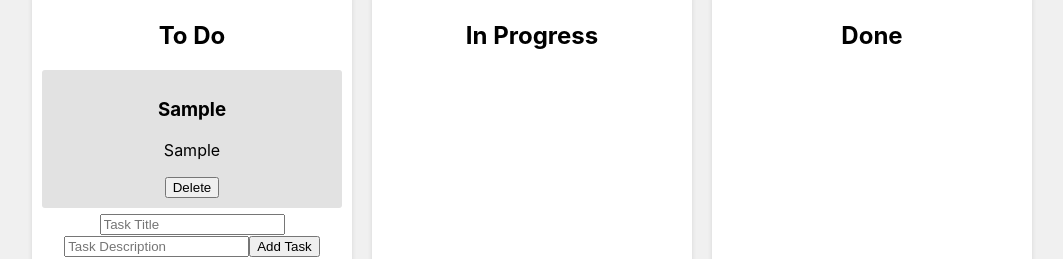
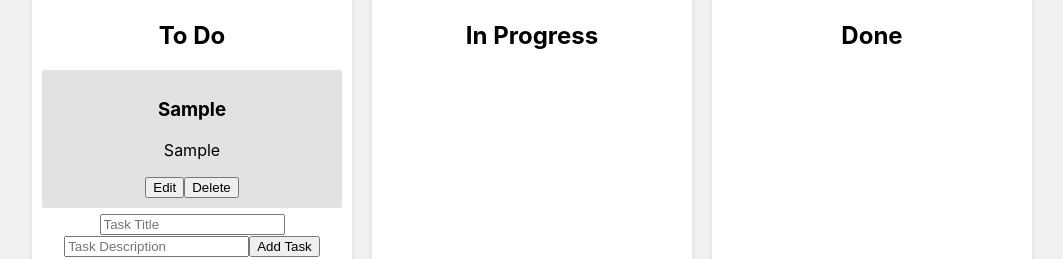
Before and after one commit to vquijano12/my-kanban-board, a React (Create React App) app in the folder kanban-board/: page / in a window 1280 px wide. Both pictures are taken after typing "Sample", "Sample" into the empty fields and a click on the button "Add Task". Shown: the part 151-410 px from the top of the page, without its empty margins (108-1171 px from the left). Built offline with nearby package versions, Linux system fonts and the light colour scheme.

Commit message:
feat: add task editing functionality

```diff
--- a/kanban-board/src/components/Column.js
+++ b/kanban-board/src/components/Column.js
@@ -1,42 +1,43 @@
-import React, { useState } from 'react';
-import Task from './Task';
-import { useDrop } from 'react-dnd';
+import React, { useState } from "react";
+import Task from "./Task";
+import { useDrop } from "react-dnd";
 
-function Column({ title, tasks, addTask, deleteTask, moveTask }) {
-  const [newTaskTitle, setNewTaskTitle] = useState('');
-  const [newTaskDescription, setNewTaskDescription] = useState('');
+function Column({ title, tasks, addTask, deleteTask, moveTask, editTask }) {
+  const [newTaskTitle, setNewTaskTitle] = useState("");
+  const [newTaskDescription, setNewTaskDescription] = useState("");
 
   const handleAddTask = () => {
     const newTask = {
       id: Date.now(),
       title: newTaskTitle,
-      description: newTaskDescription
+      description: newTaskDescription,
     };
     addTask(newTask);
-    setNewTaskTitle('');
-    setNewTaskDescription('');
+    setNewTaskTitle("");
+    setNewTaskDescription("");
   };
 
   const columnKey = {
     "To Do": "todo",
     "In Progress": "inProgress",
-    "Done": "done"
+    Done: "done",
   }[title];
 
   const [, drop] = useDrop({
-    accept: 'TASK',
-    drop: (item) => moveTask(item.id, item.column, columnKey)
+    accept: "TASK",
+    drop: (item) => moveTask(item.id, item.column, columnKey),
   });
 
   return (
     <div className="Column" ref={drop}>
       <h2>{title}</h2>
       <div className="task-list">
-        {tasks.map(task => (
+        {tasks.map((task) => (
           <Task
             key={task.id}
             task={task}
             deleteTask={() => deleteTask(columnKey, task.id)}
+            editTask={editTask}
             column={title}
           />
         ))}
@@ -47,13 +48,13 @@ function Column({ title, tasks, addTask, deleteTask, moveTask }) {
             type="text"
             placeholder="Task Title"
             value={newTaskTitle}
-            onChange={e => setNewTaskTitle(e.target.value)}
+            onChange={(e) => setNewTaskTitle(e.target.value)}
           />
           <input
             type="text"
             placeholder="Task Description"
             value={newTaskDescription}
-            onChange={e => setNewTaskDescription(e.target.value)}
+            onChange={(e) => setNewTaskDescription(e.target.value)}
           />
           <button onClick={handleAddTask}>Add Task</button>
         </>
--- a/kanban-board/src/components/KanbanBoard.js
+++ b/kanban-board/src/components/KanbanBoard.js
@@ -1,7 +1,7 @@
-import React, { useState } from 'react';
-import Column from './Column';
-import { DndProvider } from 'react-dnd';
-import { HTML5Backend } from 'react-dnd-html5-backend';
+import React, { useState } from "react";
+import Column from "./Column";
+import { DndProvider } from "react-dnd";
+import { HTML5Backend } from "react-dnd-html5-backend";
 
 function KanbanBoard() {
   const [tasks, setTasks] = useState({
@@ -11,27 +11,42 @@ function KanbanBoard() {
   });
 
   const addTask = (task) => {
-    setTasks(prevTasks => ({
+    setTasks((prevTasks) => ({
       ...prevTasks,
-      todo: [...prevTasks.todo, task]
+      todo: [...prevTasks.todo, task],
     }));
   };
 
   const deleteTask = (column, taskId) => {
-    setTasks(prevTasks => {
+    setTasks((prevTasks) => {
       if (!prevTasks[column]) {
         console.error(`Column ${column} does not exist`);
         return prevTasks;
       }
       return {
         ...prevTasks,
-        [column]: prevTasks[column].filter(task => task.id !== taskId)
+        [column]: prevTasks[column].filter((task) => task.id !== taskId),
+      };
+    });
+  };
+
+  const editTask = (column, taskId, updatedTask) => {
+    setTasks((prevTasks) => {
+      if (!prevTasks[column]) {
+        console.error(`Column ${column} does not exist`);
+        return prevTasks;
+      }
+      return {
+        ...prevTasks,
+        [column]: prevTasks[column].map((task) =>
+          task.id === taskId ? { ...task, ...updatedTask } : task
+        ),
       };
     });
   };
 
   const moveTask = (taskId, sourceColumn, targetColumn) => {
-    setTasks(prevTasks => {
+    setTasks((prevTasks) => {
       // Check if source and target columns are the same
       if (sourceColumn === targetColumn) {
         console.warn(`Task ${taskId} is already in column ${targetColumn}`);
@@ -39,36 +54,60 @@ function KanbanBoard() {
       }
 
       if (!prevTasks[sourceColumn] || !prevTasks[targetColumn]) {
-        console.error(`One of the columns ${sourceColumn} or ${targetColumn} does not exist`);
+        console.error(
+          `One of the columns ${sourceColumn} or ${targetColumn} does not exist`
+        );
         return prevTasks;
       }
 
       // Find the task to move
-      const taskToMove = prevTasks[sourceColumn].find(task => task.id === taskId);
+      const taskToMove = prevTasks[sourceColumn].find(
+        (task) => task.id === taskId
+      );
       if (!taskToMove) {
         console.error(`Task ${taskId} not found in column ${sourceColumn}`);
         return prevTasks;
       }
 
       // Perform the move
-      const sourceTasks = prevTasks[sourceColumn].filter(task => task.id !== taskId);
+      const sourceTasks = prevTasks[sourceColumn].filter(
+        (task) => task.id !== taskId
+      );
       const targetTasks = [...prevTasks[targetColumn], taskToMove];
 
       return {
         ...prevTasks,
         [sourceColumn]: sourceTasks,
-        [targetColumn]: targetTasks
+        [targetColumn]: targetTasks,
       };
     });
   };
 
-
   return (
     <DndProvider backend={HTML5Backend}>
       <div className="KanbanBoard">
-        <Column title="To Do" tasks={tasks.todo} addTask={addTask} deleteTask={deleteTask} moveTask={moveTask} />
-        <Column title="In Progress" tasks={tasks.inProgress} deleteTask={deleteTask} moveTask={moveTask} />
-        <Column title="Done" tasks={tasks.done} deleteTask={deleteTask} moveTask={moveTask} />
+        <Column
+          title="To Do"
+          tasks={tasks.todo}
+          addTask={addTask}
+          deleteTask={deleteTask}
+          editTask={editTask}
+          moveTask={moveTask}
+        />
+        <Column
+          title="In Progress"
+          tasks={tasks.inProgress}
+          deleteTask={deleteTask}
+          editTask={editTask}
+          moveTask={moveTask}
+        />
+        <Column
+          title="Done"
+          tasks={tasks.done}
+          deleteTask={deleteTask}
+          editTask={editTask}
+          moveTask={moveTask}
+        />
       </div>
     </DndProvider>
   );
--- a/kanban-board/src/components/Task.js
+++ b/kanban-board/src/components/Task.js
@@ -1,26 +1,58 @@
-import React from 'react';
-import { useDrag } from 'react-dnd';
+import React, { useState } from "react";
+import { useDrag } from "react-dnd";
 
-function Task({ task, deleteTask, column }) {
+function Task({ task, deleteTask, column, editTask }) {
   const columnKey = {
     "To Do": "todo",
     "In Progress": "inProgress",
-    "Done": "done"
+    Done: "done",
   }[column];
 
+  const [isEditing, setIsEditing] = useState(false);
+  const [editedTitle, setEditedTitle] = useState(task.title);
+  const [editedDescription, setEditedDescription] = useState(task.description);
+
   const [{ isDragging }, drag] = useDrag({
-    type: 'TASK',
+    type: "TASK",
     item: { id: task.id, column: columnKey },
     collect: (monitor) => ({
-      isDragging: monitor.isDragging()
-    })
+      isDragging: monitor.isDragging(),
+    }),
   });
+
+  const handleEdit = () => {
+    editTask(columnKey, task.id, {
+      title: editedTitle,
+      description: editedDescription,
+    });
+    setIsEditing(false);
+  };
 
   return (
     <div ref={drag} className="Task" style={{ opacity: isDragging ? 0.5 : 1 }}>
-      <h3>{task.title}</h3>
-      <p>{task.description}</p>
-      <button onClick={deleteTask}>Delete</button>
+      {isEditing ? (
+        <>
+          <input
+            type="text"
+            value={editedTitle}
+            onChange={(e) => setEditedTitle(e.target.value)}
+          />
+          <input
+            type="text"
+            value={editedDescription}
+            onChange={(e) => setEditedDescription(e.target.value)}
+          />
+          <button onClick={handleEdit}>Save</button>
+          <button onClick={() => setIsEditing(false)}>Cancel</button>
+        </>
+      ) : (
+        <>
+          <h3>{task.title}</h3>
+          <p>{task.description}</p>
+          <button onClick={() => setIsEditing(true)}>Edit</button>
+          <button onClick={deleteTask}>Delete</button>
+        </>
+      )}
     </div>
   );
 }
```
